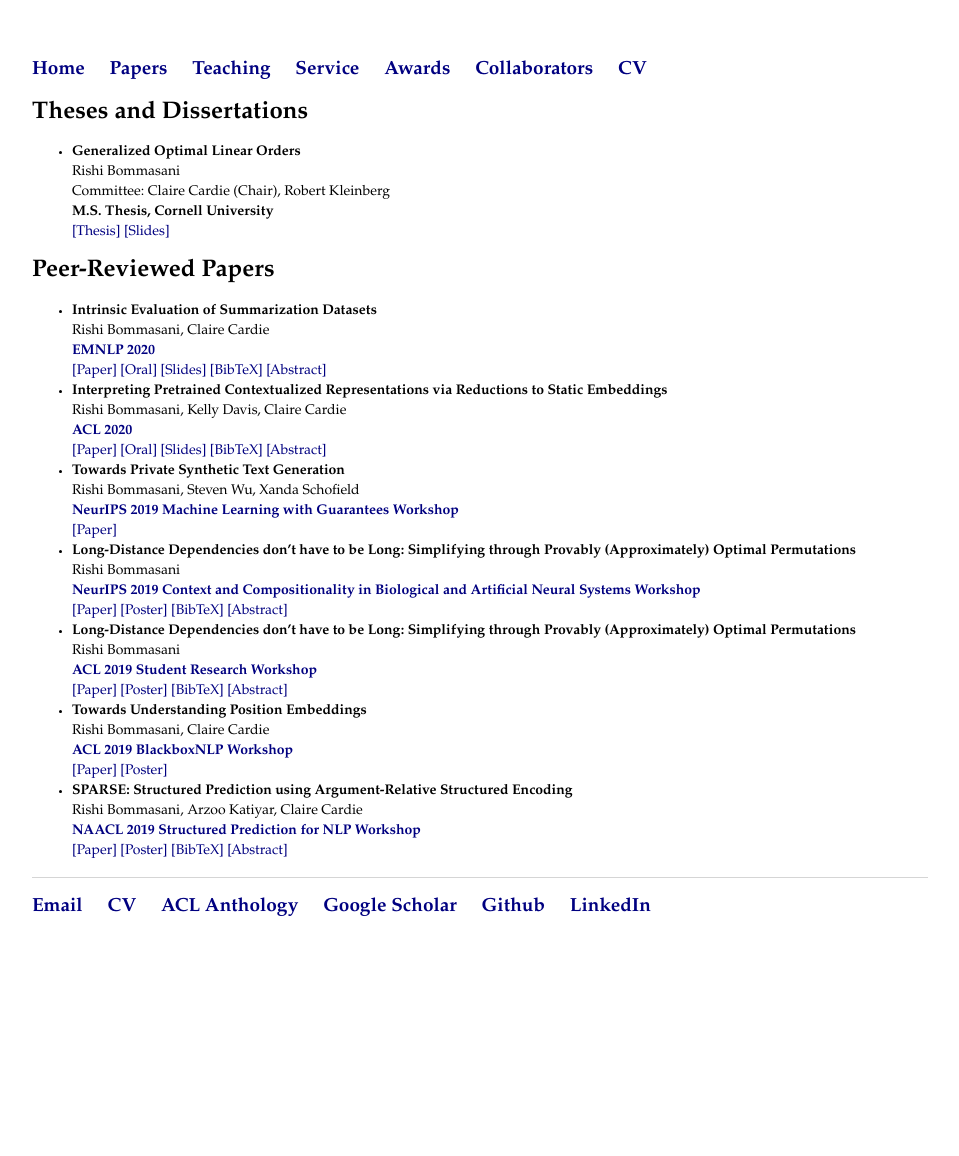
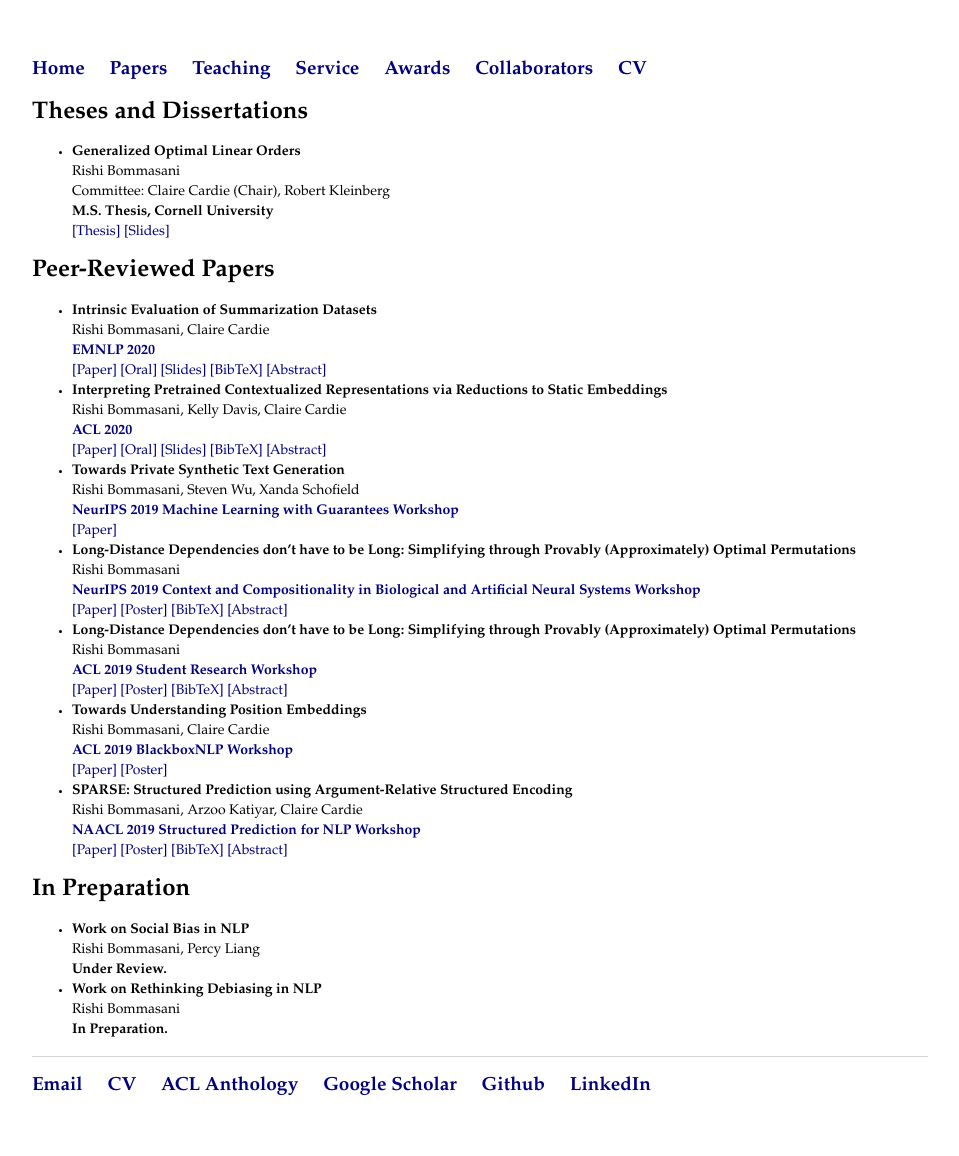
Before and after one commit to rishibommasani/rishibommasani.github.io, a Jekyll site: the page built from papers/index.html, in a window 1280 px wide. Shown: the whole page, without its empty margins (160-1119 px from the left). Built offline with Jekyll 4.4.1, drawn with Linux system fonts in a browser that asks for light colours; before the commit the page ends 978 px from its top, so only the background shows below that.

Commit message:
Update index.html

```diff
--- a/papers/index.html
+++ b/papers/index.html
@@ -42,3 +42,12 @@ title: Papers
 		  <br> <b> <a href="http://structuredprediction.github.io/SPNLP19">NAACL 2019 Structured Prediction for NLP Workshop</a> </b>
 		  <br> <a href="https://www.aclweb.org/anthology/W19-1503">[Paper]</a> <a href="https://drive.google.com/open?id=0BwHpOd64l_vAM1BwcVM3RE52S2h6b214d0x4bERfYjNnMHhR">[Poster]</a> <a href="https://www.aclweb.org/anthology/papers/W/W19/W19-1503.bib">[BibTeX]</a> <a href="https://www.aclweb.org/anthology/W19-1503/">[Abstract]</a></li>
 	  </ul>
+	<h1>In Preparation</h1>
+	  <ul>
+          <li><b> Work on Social Bias in NLP </b>
+		  <br> Rishi Bommasani, Percy Liang
+		  <br> <b> Under Review. </b> </li>
+          <li><b> Work on Rethinking Debiasing in NLP </b>
+		  <br> Rishi Bommasani
+		  <br> <b> In Preparation. </b> </li>
+	  </ul>
```
